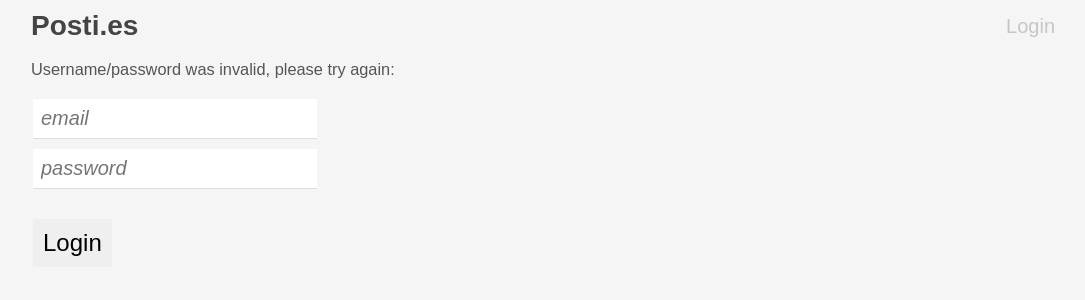
After one commit to AntonTrollback/posties, a Flask app: template templates/errorInvalidLogin.html in a window 1280 px wide. The commit adds this page. Shown: the top 300 px of the page, without its empty margins (97-1182 px from the left). Run offline with Flask 2, Linux system fonts and the light colour scheme; the template is opened without the code that fills it, so the values that code supplies are empty; some libraries are stand-ins or nearby versions.

Commit message:
new error page for invalid logins

```diff
--- a/application.py
+++ b/application.py
@@ -16,7 +16,7 @@ application.config['SECRET_KEY'] = 'secretmonkey123'
 TABLE_NAME_POSTS = 'posts'
 TABLE_NAME_USERS = 'users'
 TABLE_NAME_USERS_SETTINGS = 'users_settings'
-WHITELIST_COLORS = ['#db2727', '#80db27', '#2773db', '#dddddd', '#141414', '#ffffff']
+WHITELIST_COLORS = ['#db2727', '#80db27', '#2773db', '#f5f5f5', '#141414', '#ffffff']
 
 #conn = r.connect(host='ec2-54-194-20-136.eu-west-1.compute.amazonaws.com',
 #	port=28015,
@@ -79,10 +79,6 @@ def get_posts_by_username(username = None):
 
 	return render_template('postsByUser.html', posts = posts, user_owns_page = user_owns_page, user = user)
 
-@application.route('/userNotFound', methods=['GET'])
-def user_not_found():
-	return render_template('errorUserNotFound.html')
-
 @application.route('/logout', methods=['GET'])
 def logout():
 	logout_user()
@@ -101,7 +97,7 @@ def api_login():
 		(r.row['password'] == password)).run(conn))
 
 	if not user:
-		return redirect(url_for('api_login'))
+		return render_template('errorInvalidLogin.html')
 
 	user = User(user[0]['id'], user[0]['email'], user[0]['username'])
 	login_user(user)
@@ -213,19 +209,26 @@ def api_delete():
 	else:
 		abort(401)
 
-#STATUS CODE HANDLERS
+#STATUS CODE HANDLERS AND ERROR PAGES
+@application.route('/userNotFound', methods=['GET'])
+def error_user_not_found():
+	return render_template('errorUserNotFound.html')
+
+@application.route('/errorInvalidLogin', methods=['GET'])
+def error_invalid_login():
+	return render_template('errorInvalidLogin.html')
+
 @application.errorhandler(404)
 def not_found(error):
-	return redirect(url_for('user_not_found'))
+	return redirect(url_for('error_user_not_found'))
+
+@application.errorhandler(403)
+def not_found(error):
+	return redirect(url_for('error_invalid_login'))
 
 @application.errorhandler(401)
-def resource_exists(error):
+def unauthorized(error):
     response = {"error" : "permission denied"}
-    return json.dumps(response)
-
-@application.errorhandler(400)
-def resource_exists(error):
-    response = {"error" : "resource doesn't exist"}
     return json.dumps(response)
 
 #NON VIEW METHODS
--- a/static/css/main.css
+++ b/static/css/main.css
@@ -12,6 +12,10 @@ body {
 }
 h1, h2, h3 {
 	color: #555;
+}
+h3 {
+	margin-bottom: 2rem;
+	font-weight: normal;
 }
 a, a:visited {
 	text-decoration: none;
@@ -151,9 +155,7 @@ label + select {
 }
 .modal h3 {
 	text-align: center;
-	margin-bottom: 2rem;
 	font-size: 2.2rem;
-	font-weight: normal;
 }
 .modal input[type="text"],
 .modal input[type="email"],
@@ -218,7 +220,7 @@ label + select {
 .red { background: #db2727; }
 .green { background: #80db27; }
 .blue { background: #2773db; }
-.gray { background: #dddddd; }
+.gray { background: #f5f5f5; }
 .black { background: #141414; }
 .white { background: #ffffff; }
 
--- a/static/js/main.js
+++ b/static/js/main.js
@@ -37,6 +37,8 @@ $(document).ready(function() {
 			$(this).parents('fieldset:eq(0)').find('input:eq(0)')
 				.attr('data-color', $(this).data('color'))
 				.css('background', $(this).data('color'));
+
+			$(this).parents('.colorPicker').hide();
 		});
 	}
 
@@ -206,7 +208,7 @@ $(document).ready(function() {
 	}
 
 	function initPageErrorUserNotFound() {
-		if(posties.util.isPage('userNotFound')) {
+		if(posties.util.isPage('errorUserNotFound')) {
 			initModuleCreatePostText();
 		}
 	}
--- /dev/null
+++ b/templates/errorInvalidLogin.html
@@ -0,0 +1,18 @@
+{% include 'modules/head.html' %}
+{% include 'modules/header.html' %}
+	<div id="body" class="page errorInvalidLogin">
+		<h3>Username/password was invalid, please try again:</h3>
+		<form id="formLogin" class="form" method="post" action="/api/login">
+			<fieldset>
+				<input type="text" class="email" name="email" placeholder="email" required pattern=".{5,}" />
+			</fieldset>
+			<fieldset>
+				<input type="text" class="password" name="password" placeholder="password" required pattern=".{5,}" />
+			</fieldset>
+			<fieldset class="buttonContainer">
+				<button>Login</button>
+			</fieldset>
+	</form>
+	</div>
+</body>
+{% include 'modules/footer.html' %}
--- a/templates/errorUserNotFound.html
+++ b/templates/errorUserNotFound.html
@@ -1,6 +1,6 @@
 {% include 'modules/head.html' %}
 {% include 'modules/header.html' %}
-	<div id="body" class="page userNotFound">
+	<div id="body" class="page errorUserNotFound">
 		<textarea id="postText">
 Sorry, this user couldn't be found.
 But you can claim the username by publishing your first postie
--- a/templates/modules/colors.html
+++ b/templates/modules/colors.html
@@ -2,7 +2,7 @@
 	<li><a href="#" class="red" data-color="#db2727"></a></li>
 	<li><a href="#" class="green" data-color="#80db27"></a></li>
 	<li><a href="#" class="blue" data-color="#2773db"></a></li>
-	<li><a href="#" class="gray" data-color="#dddddd"></a></li>
+	<li><a href="#" class="gray" data-color="#f5f5f5"></a></li>
 	<li><a href="#" class="black" data-color="#141414"></a></li>
 	<li><a href="#" class="white" data-color="#ffffff"></a></li>
 </ul>
```
